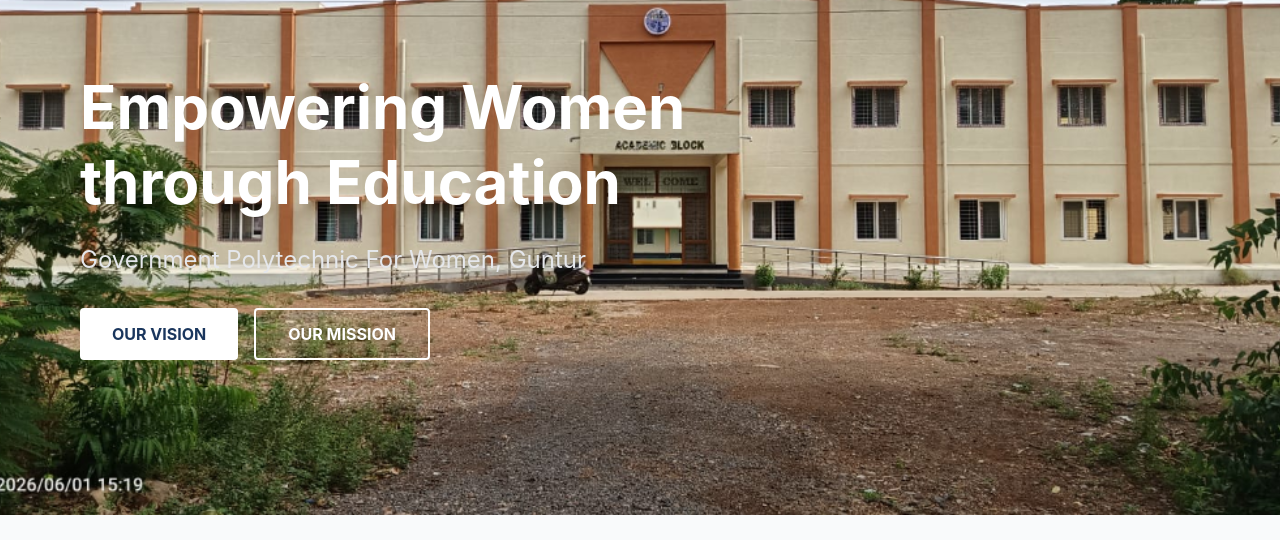
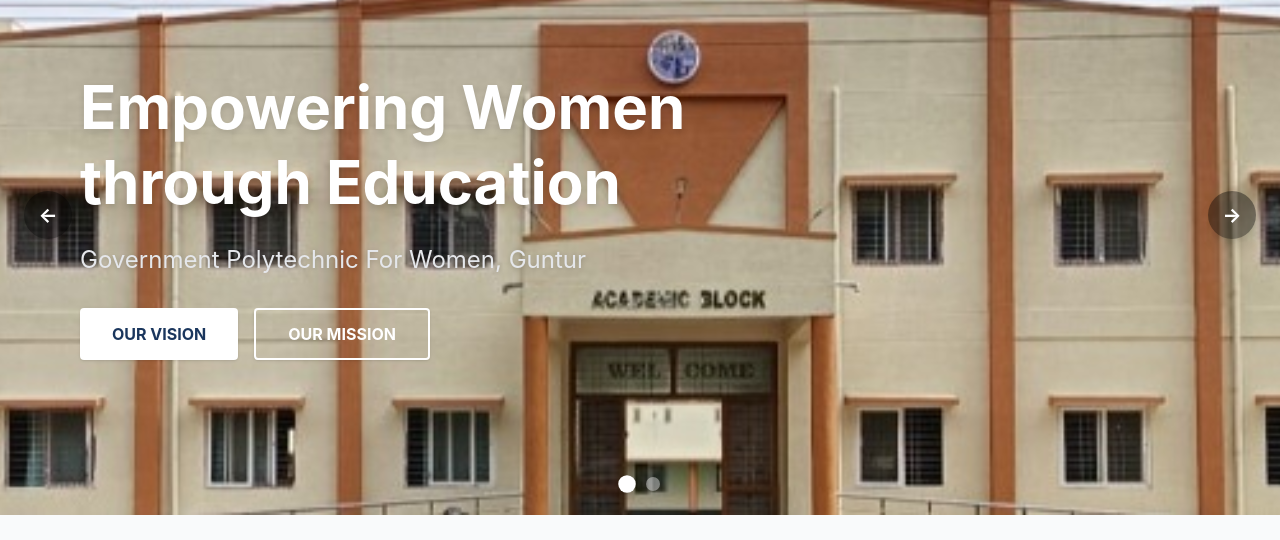
Before and after one commit to gpwwebguntur15-cmd/gpwguntur, a Next.js app: page / in a window 1280 px wide. Shown: the part 260-800 px from the top of the page. Built offline with nearby package versions, Linux system fonts and the light colour scheme; no server answers; the database is empty.

Commit message:
Added interactive home page hero carousel with academic and administrative block images and swipe support

```diff
--- a/src/app/page.tsx
+++ b/src/app/page.tsx
@@ -14,6 +14,9 @@
 export default function Home() {
   const [principal, setPrincipal] = useState<PrincipalInfo>(defaultPrincipal);
   const [isLoaded, setIsLoaded] = useState(false);
+  const [currentSlide, setCurrentSlide] = useState(0);
+  const [touchStart, setTouchStart] = useState<number | null>(null);
+  const [touchEnd, setTouchEnd] = useState<number | null>(null);
 
   useEffect(() => {
     async function loadData() {
@@ -25,42 +28,99 @@
   }, []);
 
   const heroImages = [
-    { src: "/images/academic_block.jpg", title: "Empowering Women through Education", sub: "Government Polytechnic For Women, Guntur" },
-    { src: "/images/media__1778908989802.jpg", title: "Excellence Since 1967", sub: "A Legacy of Academic and Technical Success" },
+    { src: "/images/home_academic_block.jpg", title: "Empowering Women through Education", sub: "Government Polytechnic For Women, Guntur" },
+    { src: "/images/home_administrative_block.jpg", title: "Excellence Since 1967", sub: "A Legacy of Academic and Technical Success" },
   ];
+
+  const minSwipeDistance = 50;
+
+  const handleTouchStart = (e: React.TouchEvent) => {
+    setTouchEnd(null);
+    setTouchStart(e.targetTouches[0].clientX);
+  };
+
+  const handleTouchMove = (e: React.TouchEvent) => {
+    setTouchEnd(e.targetTouches[0].clientX);
+  };
+
+  const handleTouchEnd = () => {
+    if (!touchStart || !touchEnd) return;
+    const distance = touchStart - touchEnd;
+    const isLeftSwipe = distance > minSwipeDistance;
+    const isRightSwipe = distance < -minSwipeDistance;
+    if (isLeftSwipe) {
+      setCurrentSlide((prev) => (prev + 1) % heroImages.length);
+    } else if (isRightSwipe) {
+      setCurrentSlide((prev) => (prev - 1 + heroImages.length) % heroImages.length);
+    }
+  };
 
   return (
     <div className="bg-white">
       {/* Hero Section / Slider */}
-      <section className="relative h-[600px] overflow-hidden">
+      <section className="relative h-[600px] overflow-hidden bg-gray-950">
+        {heroImages.map((slide, idx) => (
           <div
-          className="absolute inset-0 hero-gradient flex items-center animate-fade-in"
+            key={idx}
+            className={`absolute inset-0 hero-gradient flex items-center transition-opacity duration-1000 ease-in-out ${idx === currentSlide ? 'opacity-100 z-10 pointer-events-auto' : 'opacity-0 z-0 pointer-events-none'}`}
             style={{
-            backgroundImage: `url(${heroImages[0].src})`,
+              backgroundImage: `url(${slide.src})`,
               backgroundBlendMode: 'overlay',
               backgroundRepeat: 'no-repeat',
               backgroundSize: 'cover',
               backgroundPosition: 'center'
             }}
+            onTouchStart={handleTouchStart}
+            onTouchMove={handleTouchMove}
+            onTouchEnd={handleTouchEnd}
           >
             <div className="container mx-auto px-4 md:px-20">
               <div className="max-w-2xl text-white">
-              <h2 className="text-5xl md:text-6xl font-bold mb-6 leading-tight animate-fade-in">
-                {heroImages[0].title}
+                <h2 className="text-5xl md:text-6xl font-bold mb-6 leading-tight drop-shadow-md">
+                  {slide.title}
                 </h2>
-              <p className="text-xl md:text-2xl mb-8 text-gray-200">
-                {heroImages[0].sub}
+                <p className="text-xl md:text-2xl mb-8 text-gray-200 drop-shadow-sm">
+                  {slide.sub}
                 </p>
                 <div className="flex gap-4">
-                <button className="bg-white text-college-blue px-8 py-3 rounded font-bold hover:bg-gray-100 transition-colors">
+                  <button className="bg-white text-college-blue px-8 py-3 rounded font-bold hover:bg-gray-100 transition-colors shadow">
                     OUR VISION
                   </button>
-                <button className="border-2 border-white text-white px-8 py-3 rounded font-bold hover:bg-white/10 transition-colors">
+                  <button className="border-2 border-white text-white px-8 py-3 rounded font-bold hover:bg-white/10 transition-colors shadow">
                     OUR MISSION
                   </button>
                 </div>
               </div>
             </div>
+          </div>
+        ))}
+
+        {/* Navigation Arrows */}
+        <button
+          onClick={() => setCurrentSlide((prev) => (prev - 1 + heroImages.length) % heroImages.length)}
+          className="absolute left-6 top-1/2 -translate-y-1/2 bg-black/40 hover:bg-black/60 text-white w-12 h-12 rounded-full z-20 flex items-center justify-center transition-all text-xl font-bold shadow-lg hover:scale-105"
+          aria-label="Previous Slide"
+        >
+          &larr;
+        </button>
+        <button
+          onClick={() => setCurrentSlide((prev) => (prev + 1) % heroImages.length)}
+          className="absolute right-6 top-1/2 -translate-y-1/2 bg-black/40 hover:bg-black/60 text-white w-12 h-12 rounded-full z-20 flex items-center justify-center transition-all text-xl font-bold shadow-lg hover:scale-105"
+          aria-label="Next Slide"
+        >
+          &rarr;
+        </button>
+
+        {/* Navigation Dots */}
+        <div className="absolute bottom-6 left-1/2 -translate-x-1/2 flex gap-3 z-20">
+          {heroImages.map((_, idx) => (
+            <button
+              key={idx}
+              onClick={() => setCurrentSlide(idx)}
+              className={`w-3.5 h-3.5 rounded-full transition-all duration-300 ${currentSlide === idx ? 'bg-white scale-125 shadow-md' : 'bg-white/40 hover:bg-white/60'}`}
+              aria-label={`Go to slide ${idx + 1}`}
+            />
+          ))}
         </div>
       </section>
 
```
Also changed, not shown: public/images/home_academic_block.jpg (added), public/images/home_administrative_block.jpg (added). Lines whose indentation alone changed are shown as unchanged.
